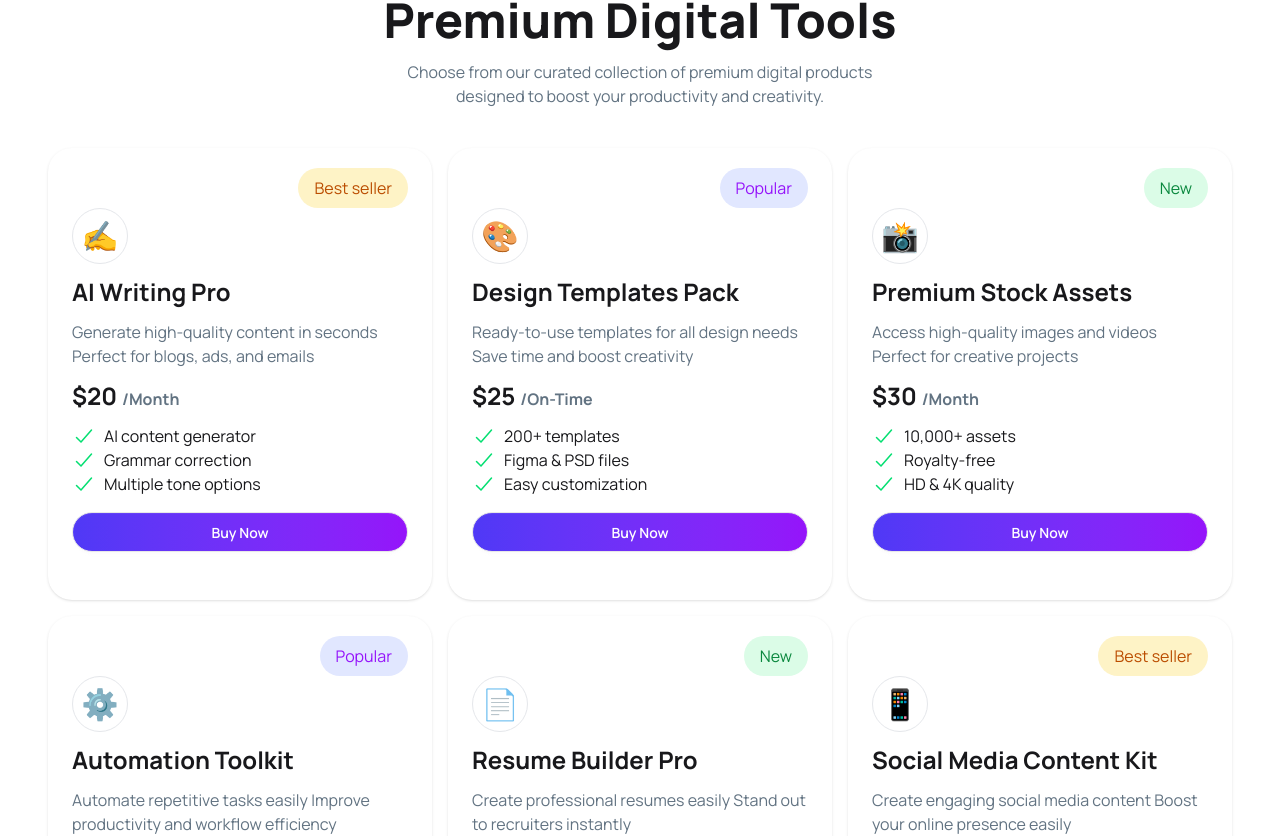
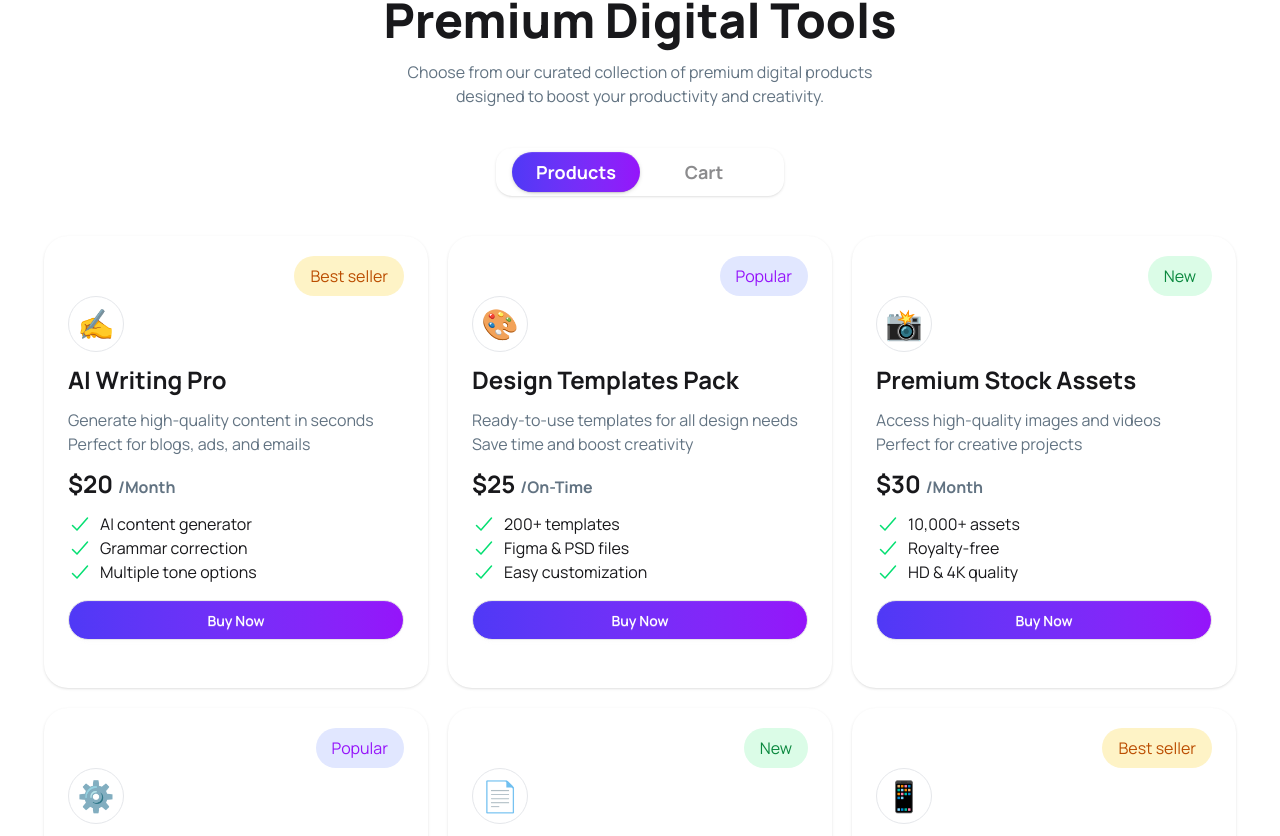
Before and after one commit to mdallamaiqbal/A6-DigiTools-Platform, a React (Vite) app: page / in a window 1280 px wide. Shown: the part 1021-1857 px from the top of the page. Built offline with nearby package versions, Linux system fonts and the light colour scheme.

Commit message:
tab section and cart section add

```diff
--- a/src/App.jsx
+++ b/src/App.jsx
@@ -1,9 +1,11 @@
 
+import { useState } from 'react'
 import './App.css'
 import Footer from './Components/Footer/Footer'
 import Navbar from './Components/Navbar/Navbar'
 import Tools from './Components/Tools/Tools'
 import Banner from './Components/UI/Banner/Banner'
+import Cart from './Components/UI/Banner/Cart'
 import Count from './Components/UI/Banner/Count'
 import Premium from './Components/UI/Banner/Premium'
 import Section from './Components/UI/Banner/Section'
@@ -15,15 +17,16 @@ const getDigiTools= async () =>{
 const digiToolsPromise=getDigiTools();
 
 function App() {
-
-
+ const [showTab,setShowTab]=useState('tools')
+ const [carts,setCarts]=useState([])
   return (
     <>
     <Navbar/>
     <Banner/>
     <Count/>
-    <Premium/>
-    <Tools digiToolsPromise={digiToolsPromise}/>
+    <Premium setShowTab={setShowTab}/>
+    {showTab ==='tools' && <Tools digiToolsPromise={digiToolsPromise} carts={carts} setCarts={setCarts}/>}
+    {showTab ==='cart' && <Cart carts={carts} setCarts={setCarts}/>}
     <Section/>
     <Footer/>
     </>
--- a/src/Components/Tools/Tools.jsx
+++ b/src/Components/Tools/Tools.jsx
@@ -1,45 +1,14 @@
-import React, { use } from 'react';
-import { IoCheckmark } from 'react-icons/io5';
+import React, { use} from 'react';
+import ToolsCard from './ToolsCard';
 
-const Tools = ({digiToolsPromise}) => {
+const Tools = ({digiToolsPromise,carts,setCarts}) => {
    const digiTools=use(digiToolsPromise);
 
     return (
         <div className='lg:max-w-7xl mx-auto flex justify-center mt-10'>
-           <div className='grid grid-cols-1 md:grid-cols-2 lg:grid-cols-3  gap-4'>
+           <div className='grid grid-cols-1 md:grid-cols-2 lg:grid-cols-3  gap-5'>
             {
-              digiTools.map((digiTool,index)=>
-              <div key={index} className='max-w-96 bg-[#FFF] shadow pt-5 pb-4 px-6 rounded-3xl transform hover:scale-105 transition ease-in-out duration-500 '>
-                <div className='flex justify-end'>
-                <h4 className={`flex justify-center items-center
-                   ${
-                    digiTool.tagType === 'Best seller'
-                    ? "bg-[#FEF3C6] text-[#BB4D00]"
-                    :digiTool.tagType === 'Popular'
-                    ? "bg-[#E1E7FF] text-[#9514FA]"
-                    :digiTool.tagType ==='New'
-                    ? "bg-[#DBFCE7] text-[#0A883E]"
-                    : "bg-[#DBFCE7] text-[#0A883E]"
-                   }
-                  px-4 py-2 rounded-full`}>{digiTool.tag}</h4>
-                </div>
-                <div className='space-y-3'>
-                <div className='border border-gray-200 rounded-full w-14 h-14  flex justify-center items-center'>
-                 <h3 className='text-3xl'>{digiTool.icon}</h3>
-                </div>
-                <h3 className='font-bold text-2xl'>{digiTool.title}</h3>
-                <p className='text-[#627382]'>{digiTool.description}</p>
-                <p className='font-bold text-2xl'>${digiTool.price} <span className='text-base text-[#627382]'>/{digiTool.month}</span></p>
-                <ul>
-                <li className='flex items-center gap-2'><IoCheckmark className='text-green-400 text-2xl'/> {digiTool.features[0]}</li>
-                <li className='flex items-center gap-2'><IoCheckmark className='text-green-400 text-2xl'/>{digiTool.features[1]}</li>
-                <li className='flex items-center gap-2'><IoCheckmark className='text-green-400 text-2xl'/>{digiTool.features[2]}</li>
-                </ul>
-                </div>
-                <div className='btn w-full rounded-3xl mt-4 mb-8 bg-linear-to-r
-              from-[#4F39F6] to-[#9514FA] py-4'>
-               <button className='text-white'>Buy Now</button></div>
-             </div>)
+              digiTools.map((digiTool,index)=> <ToolsCard key={index} digiTool={digiTool} carts={carts} setCarts={setCarts} />  )
             }
            </div>
         </div>
--- /dev/null
+++ b/src/Components/Tools/ToolsCard.jsx
@@ -0,0 +1,46 @@
+import React, { useState } from 'react';
+import { IoCheckmark } from 'react-icons/io5';
+const ToolsCard = ({digiTool,carts,setCarts}) => {
+    const [addCart,setAddCart]=useState(false);
+    const handleAddCart=()=>{
+      setAddCart(!addCart)
+      setCarts([...carts,digiTool])
+    }
+    return (
+        <div>
+            <div  className='max-w-96 bg-[#FFF] shadow pt-5 pb-4 px-6 rounded-3xl transform hover:scale-105 transition  duration-500 '>
+                <div className='flex justify-end'>
+                <h4 className={`flex justify-center items-center
+                   ${
+                    digiTool.tagType === 'Best seller'
+                    ? "bg-[#FEF3C6] text-[#BB4D00]"
+                    :digiTool.tagType === 'Popular'
+                    ? "bg-[#E1E7FF] text-[#9514FA]"
+                    :digiTool.tagType ==='New'
+                    ? "bg-[#DBFCE7] text-[#0A883E]"
+                    : "bg-[#DBFCE7] text-[#0A883E]"
+                   }
+                  px-4 py-2 rounded-full`}>{digiTool.tag}</h4>
+                </div>
+                <div className='space-y-3'>
+                <div className='border border-gray-200 rounded-full w-14 h-14  flex justify-center items-center'>
+                 <h3 className='text-3xl'>{digiTool.icon}</h3>
+                </div>
+                <h3 className='font-bold text-2xl'>{digiTool.title}</h3>
+                <p className='text-[#627382]'>{digiTool.description}</p>
+                <p className='font-bold text-2xl'>${digiTool.price} <span className='text-base text-[#627382]'>/{digiTool.month}</span></p>
+                <ul>
+                <li className='flex items-center gap-2'><IoCheckmark className='text-green-400 text-2xl'/> {digiTool.features[0]}</li>
+                <li className='flex items-center gap-2'><IoCheckmark className='text-green-400 text-2xl'/>{digiTool.features[1]}</li>
+                <li className='flex items-center gap-2'><IoCheckmark className='text-green-400 text-2xl'/>{digiTool.features[2]}</li>
+                </ul>
+                </div>
+
+               <button onClick={handleAddCart} className='btn w-full rounded-3xl mt-4 mb-8 bg-linear-to-r
+              from-[#4F39F6] to-[#9514FA] py-4 text-white'>{addCart ? 'Added to cart ' : 'Buy Now' }</button></div>
+
+        </div>
+    );
+};
+
+export default ToolsCard;
--- /dev/null
+++ b/src/Components/UI/Banner/Cart.jsx
@@ -0,0 +1,30 @@
+import React from 'react';
+
+const Cart = ({carts,setCarts}) => {
+    return (
+        <div className='lg:max-w-7xl mx-auto  mt-10 p-10 shadow rounded-2xl flex flex-col gap-4'>
+            <h2 className='font-bold text-2xl mb-6'>Your Cart</h2>
+            {
+                carts.map(cart=> <div className='p-5 flex justify-between items-center bg-[#F2F2F2] rounded-2xl'>
+                     <div className='flex gap-4 items-center'>
+                        <div className='border border-gray-200 rounded-full w-14 h-14  flex justify-center items-center'>
+                       <h3 className='text-3xl'>{cart.icon}</h3>
+                       </div>
+                       <div>
+                          <h3 className='text-xl font-semibold'>{cart.title}</h3>
+                          <p className='text-[#627382] font-medium'>${cart.price}</p>
+                       </div>
+                     </div>
+                     <div><button className='font-bold text-[#FF3980]'>Remove</button></div>
+                     </div>)
+            }
+            <div className='flex justify-between items-center px-1'>
+                <p className='text-[#627382]'>Total:</p>
+                <div className='font-bold text-2xl'>$00</div>
+            </div>
+            <div> <button className='w-full py-4 font-bold rounded-2xl bg-linear-to-r from-[#4F39F6] to-[#9514FA] text-white'>Proceed to Checkout</button></div>
+        </div>
+    );
+};
+
+export default Cart;
--- a/src/Components/UI/Banner/Premium.jsx
+++ b/src/Components/UI/Banner/Premium.jsx
@@ -1,10 +1,15 @@
 import React from 'react';
 
-const Premium = () => {
+const Premium = ({setShowTab}) => {
     return (
         <div className='container mx-auto text-center mt-20'>
             <h3 className='font-extrabold text-5xl mb-4'>Premium Digital Tools</h3>
             <p className='text-[#627382] max-w-lg mx-auto'>Choose from our curated collection of premium digital products designed to boost your productivity and creativity.</p>
+         {/* name of each tab group should be unique */}
+          <div className="tabs tabs-box bg-[#FFF] shadow rounded-2xl mt-10 justify-center max-w-72 mx-auto">
+          <input onClick={()=>setShowTab('tools')} type="radio" name="my_tabs_1" className="tab w-32 rounded-3xl font-bold checked:text-white text-lg checked:bg-linear-to-r checked:from-[#4F39F6] checked:to-[#9514FA]" aria-label="Products" defaultChecked />
+          <input onClick={()=>setShowTab('cart')} type="radio" name="my_tabs_1" className="tab w-32 rounded-3xl font-bold checked:text-white text-lg checked:bg-linear-to-r checked:from-[#4F39F6] checked:to-[#9514FA]" aria-label="Cart" />
+          </div>
         </div>
     );
 };
```
